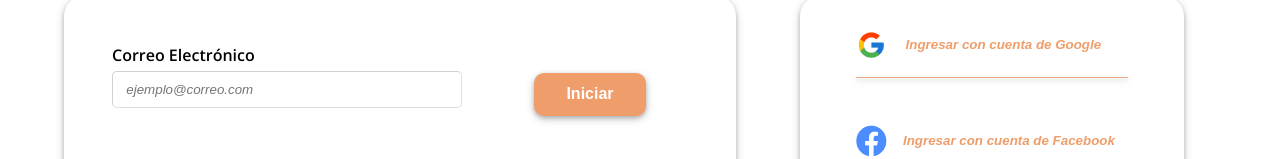
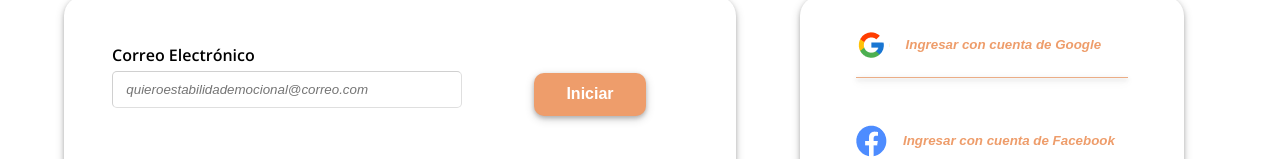
Before and after one commit to sabucds/Open-Mind-Psychology, a React (Create React App) app: page /iniciar in a window 1280 px wide. Shown: the part 272-431 px from the top of the page. Built offline with nearby package versions, Linux system fonts and the light colour scheme; no server answers.

Commit message:
arreglo2

```diff
--- a/src/components/pages/IniciarSesion/IniciarSesion.jsx
+++ b/src/components/pages/IniciarSesion/IniciarSesion.jsx
@@ -96,7 +96,7 @@ const IniciarSesion = () => {
                       name="email"
                       value={values.email}
                       onChange={handleChange}
-                      placeholder="ejemplo@correo.com"
+                      placeholder="quieroestabilidademocional@correo.com"
                     />
                   </div>
                   <div className="passwordBox">
--- a/src/components/pages/registro/RegistroUser.jsx
+++ b/src/components/pages/registro/RegistroUser.jsx
@@ -300,7 +300,7 @@ const RegistroUser = () => {
                 <button
                   className="buttonsRS"
                   id="twitterB"
-                  onClick={handleGoogleLogin}
+                  onClick={handleTwitterLogin}
                 >
                   <div className="image3log"></div>
                   <p className="textito"> Ingresar con cuenta de Twitter</p>
--- a/src/components/tarjetaEspecialista/TarjetaEspecialista.jsx
+++ b/src/components/tarjetaEspecialista/TarjetaEspecialista.jsx
@@ -7,7 +7,8 @@ const TarjetaEspecialista = (props) => {
       <div className="espBox-1">
         <div>
           <img
-            src="https://thumbs.dreamstime.com/b/default-avatar-profile-icon-social-media-user-vector-image-icon-default-avatar-profile-icon-social-media-user-vector-image-209162840.jpg"
+            src={props.especialista.img}
+            alt="Not found"
             className="imagen-especialista"
           />
         </div>
```
